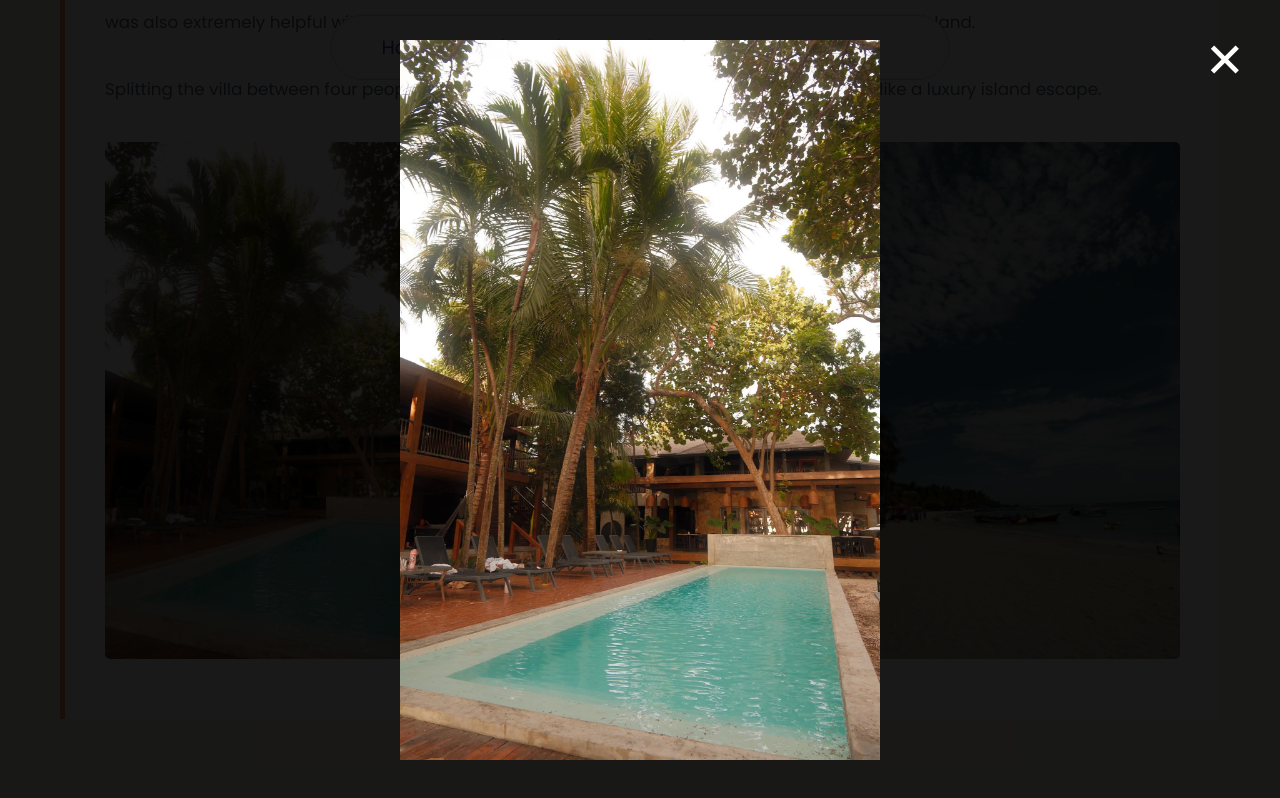
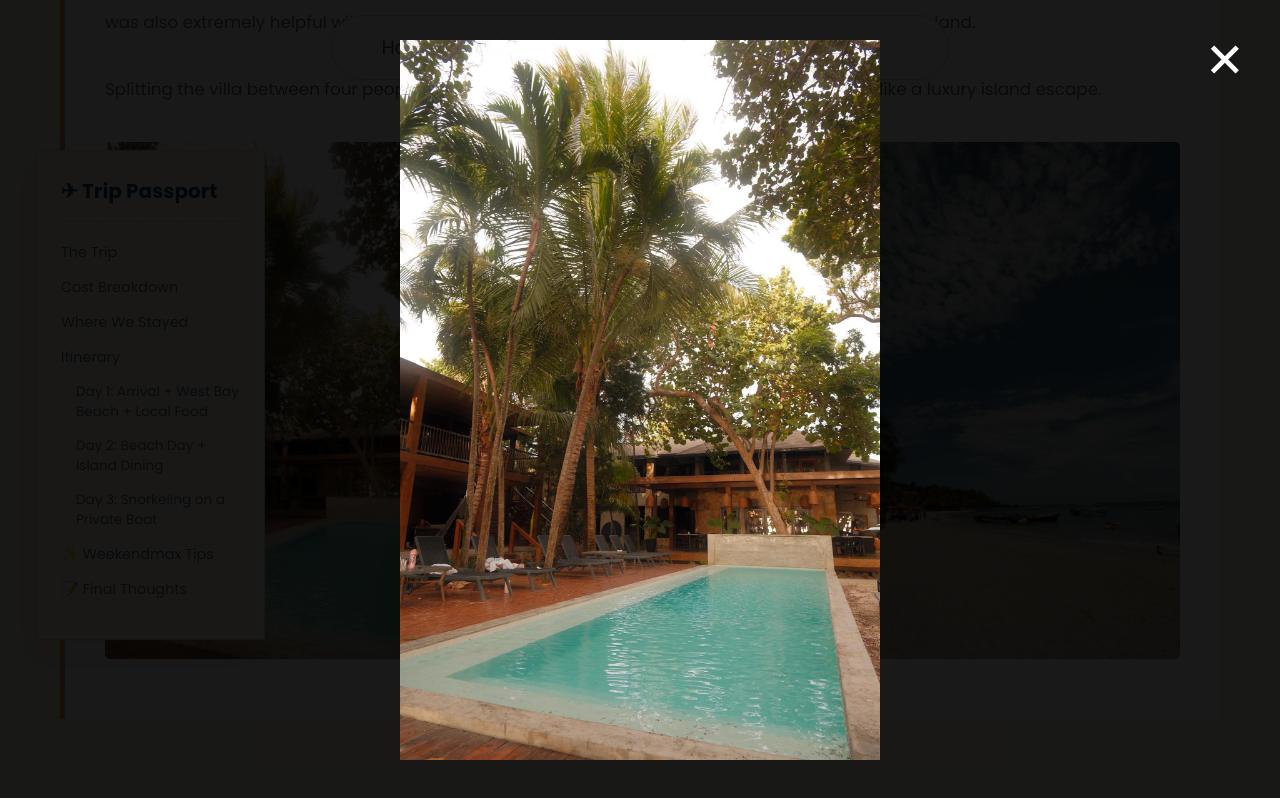
Before and after one commit to alyssaxto/weekendmax, a React (Vite) app in the folder letsweekendmax/: page /Roatan in a window 1280 px wide. Both pictures are taken after a click on the picture 277 px from the left and 2518 px from the top of the page. Shown: the part 2118-2916 px from the top of the page. Built offline with nearby package versions, Linux system fonts and the light colour scheme.

Commit message:
table of content

```diff
--- a/letsweekendmax/src/components/ItineraryTemplate.css
+++ b/letsweekendmax/src/components/ItineraryTemplate.css
@@ -72,7 +72,132 @@
 }
 
 
+/* ================= TRIP PASSPORT NAV ================= */
 
+
+.trip-nav{
+
+    position:fixed;
+
+    left:35px;
+
+    top:150px;
+
+    width:230px;
+
+    background:#fffaf0;
+
+    padding:25px;
+
+    border:1px solid #e6d8c5;
+
+    box-shadow:
+    0 15px 35px rgba(0,0,0,.08);
+
+    z-index:100;
+
+}
+
+
+
+.trip-nav h3{
+
+    margin:0 0 20px;
+
+    color:#23415d;
+
+    font-size:1.25rem;
+
+    border-bottom:1px dashed #d8c7ad;
+
+    padding-bottom:15px;
+
+}
+
+
+
+.trip-nav a{
+
+    display:block;
+
+    text-decoration:none;
+
+    color:#536273;
+
+    font-size:.9rem;
+
+    margin:14px 0;
+
+    transition:.25s ease;
+
+}
+
+
+
+.trip-nav a:hover{
+
+    color:#d58b5b;
+
+    transform:translateX(5px);
+
+}
+
+
+
+.trip-nav .day-link{
+
+    padding-left:15px;
+
+    font-size:.85rem;
+
+}
+
+
+
+/* ================= SMOOTH SCROLL ================= */
+
+
+html{
+
+    scroll-behavior:smooth;
+
+}
+
+
+/* Prevent headings hiding behind navbar */
+
+#overview,
+#cost,
+#hotel,
+#itinerary,
+[id^="day-"],
+#tips,
+#verdict{
+
+    scroll-margin-top:120px;
+
+}
+
+
+
+
+
+
+
+/* ================= TABLET + MOBILE ================= */
+
+
+@media(max-width:1200px){
+
+
+    .trip-nav{
+
+        display:none;
+
+    }
+
+
+}
 
 /* ================= SUMMARY ================= */
 
--- a/letsweekendmax/src/components/ItineraryTemplate.jsx
+++ b/letsweekendmax/src/components/ItineraryTemplate.jsx
@@ -13,11 +13,81 @@ export default function ItineraryTemplate({ trip }) {
         <section className="itinerary-page">
 
 
-            {/* COVER */}
+            {/* ================= TRIP NAV ================= */}
+
+            <nav className="trip-nav">
+
+                <h3>
+                    ✈ Trip Passport
+                </h3>
+
+
+                <a href="#overview">
+                    The Trip
+                </a>
+
+
+                <a href="#cost">
+                    Cost Breakdown
+                </a>
+
+
+                {trip.hotel && (
+
+                    <a href="#hotel">
+                        Where We Stayed
+                    </a>
+
+                )}
+
+
+                <a href="#itinerary">
+                    Itinerary
+                </a>
+
+
+
+                {trip.days.map((day,index)=>(
+
+                    <a
+                        key={index}
+                        href={`#day-${index+1}`}
+                        className="day-link"
+                    >
+
+                        Day {index+1}: {day.title}
+
+                    </a>
+
+                ))}
+
+
+
+                <a href="#tips">
+                    ✨ Weekendmax Tips
+                </a>
+
+
+
+                <a href="#verdict">
+                    📝 Final Thoughts
+                </a>
+
+
+            </nav>
+
+
+
+
+
+            {/* ================= COVER ================= */}
+
 
             <div
                 className="itinerary-cover"
-                style={{ backgroundImage: `url(${trip.cover})` }}
+                style={{
+                    backgroundImage:`url(${trip.cover})`
+                }}
             >
 
                 <div className="cover-overlay">
@@ -26,25 +96,36 @@ export default function ItineraryTemplate({ trip }) {
                         TRAVEL JOURNAL
                     </p>
 
+
                     <h1>
                         {trip.destination}
                     </h1>
+
 
                     <span>
                         {trip.duration} • {trip.season}
                     </span>
 
+
                 </div>
+
 
             </div>
 
 
 
-            {/* SUMMARY */}
+
+
+
+
+            {/* ================= SUMMARY ================= */}
+
 
             <div className="trip-summary">
 
+
                 <div>
+
                     <label>
                         Total Cost
                     </label>
@@ -52,10 +133,13 @@ export default function ItineraryTemplate({ trip }) {
                     <h2>
                         {trip.totalCost}
                     </h2>
+
                 </div>
 
 
+
                 <div>
+
                     <label>
                         Points Used
                     </label>
@@ -63,18 +147,26 @@ export default function ItineraryTemplate({ trip }) {
                     <h2>
                         {trip.points}
                     </h2>
+
                 </div>
 
 
+
+
                 <div>
+
                     <label>
                         Travelers
                     </label>
 
+
                     <h2>
                         {trip.travelers}
                     </h2>
+
                 </div>
+
+
 
             </div>
 
@@ -82,9 +174,17 @@ export default function ItineraryTemplate({ trip }) {
 
 
 
-            {/* OVERVIEW */}
 
-            <div className="journal-section">
+
+
+
+            {/* ================= OVERVIEW ================= */}
+
+
+            <div
+                className="journal-section"
+                id="overview"
+            >
 
                 <h2>
                     The Trip
@@ -95,22 +195,34 @@ export default function ItineraryTemplate({ trip }) {
                     {trip.description}
                 </p>
 
+
             </div>
 
 
 
 
 
-            {/* COST BREAKDOWN */}
 
-            <div className="journal-section">
+
+
+
+            {/* ================= COST ================= */}
+
+
+            <div
+                className="journal-section"
+                id="cost"
+            >
+
 
                 <h2>
                     Cost Breakdown
                 </h2>
 
 
+
                 <div className="cost-grid">
+
 
                     {trip.costs.map((item,index)=>(
 
@@ -133,32 +245,50 @@ export default function ItineraryTemplate({ trip }) {
                                 {item.price}
                             </strong>
 
+
                         </div>
+
 
                     ))}
 
+
                 </div>
+
 
             </div>
 
 
 
-{/* HOTEL */}
+
+
+
+
+
+
+            {/* ================= HOTEL ================= */}
+
 
             {trip.hotel && (
 
-    <div className="journal-section">
+            <div
+                className="journal-section"
+                id="hotel"
+            >
+
 
                 <h2>
                     Where We Stayed
                 </h2>
 
 
+
                 <div className="hotel-card">
+
 
                     <h3>
                         {trip.hotel.name}
                     </h3>
+
 
 
                     <p>
@@ -166,26 +296,26 @@ export default function ItineraryTemplate({ trip }) {
                     </p>
 
 
+
+
                     {trip.hotel.photos && (
 
                         <div className="hotel-photo-grid">
+
 
                             {trip.hotel.photos.map((photo,index)=>(
 
                                 <img
                                     key={index}
                                     src={photo}
-                            alt={`${trip.hotel.name} photo`}
-                            onClick={() => setSelectedPhoto(photo)}
+                                    alt="hotel"
+                                    onClick={() =>
+                                        setSelectedPhoto(photo)
+                                    }
                                 />
 
                             ))}
 
-                </div>
-
-            )}
-
-        </div>
 
                         </div>
 
@@ -193,13 +323,37 @@ export default function ItineraryTemplate({ trip }) {
 
 
 
-            {/* DAILY ITINERARY */}
+                </div>
 
-            <div className="journal-section">
+
+            </div>
+
+            )}
+
+
+
+
+
+
+
+
+
+
+
+            {/* ================= ITINERARY ================= */}
+
+
+
+            <div
+                className="journal-section"
+                id="itinerary"
+            >
+
 
                 <h2>
                     Itinerary
                 </h2>
+
 
 
                 {trip.days.map((day,index)=>(
@@ -207,16 +361,19 @@ export default function ItineraryTemplate({ trip }) {
 
                     <div
                         className="day-entry"
+                        id={`day-${index+1}`}
                         key={index}
                     >
+
 
 
                         <div className="day-header">
 
 
                             <span>
-                                DAY {index + 1}
+                                DAY {index+1}
                             </span>
+
 
 
                             <h3>
@@ -224,28 +381,41 @@ export default function ItineraryTemplate({ trip }) {
                             </h3>
 
 
+
                         </div>
+
+
+
 
 
                         <div className="day-description">
 
-{Array.isArray(day.description) ? (
 
-    day.description.map((paragraph, i)=>(
+                            {Array.isArray(day.description)
+
+                            ?
+
+                            day.description.map((text,i)=>(
+
                                 <p key={i}>
-            {paragraph}
+                                    {text}
                                 </p>
+
                             ))
 
-) : (
+                            :
 
                             <p>
                                 {day.description}
                             </p>
 
-)}
+                            }
+
 
                         </div>
+
+
+
 
 
 
@@ -254,16 +424,17 @@ export default function ItineraryTemplate({ trip }) {
 
                             {day.photos.map((photo,i)=>(
 
-
                                 <img
 
                                     key={i}
 
                                     src={photo}
 
-                                    alt={`${trip.destination} Day ${index + 1}`}
+                                    alt={`${trip.destination} day ${index+1}`}
 
-                                    onClick={() => setSelectedPhoto(photo)}
+                                    onClick={() =>
+                                        setSelectedPhoto(photo)
+                                    }
 
                                 />
 
@@ -281,6 +452,7 @@ export default function ItineraryTemplate({ trip }) {
                 ))}
 
 
+
             </div>
 
 
@@ -289,9 +461,16 @@ export default function ItineraryTemplate({ trip }) {
 
 
 
-            {/* WEEKENDMAX TIPS */}
 
-            <div className="tips-card">
+
+            {/* ================= TIPS ================= */}
+
+
+
+            <div
+                className="tips-card"
+                id="tips"
+            >
 
 
                 <h2>
@@ -302,14 +481,11 @@ export default function ItineraryTemplate({ trip }) {
 
                 <ul>
 
-
                 {trip.tips.map((tip,index)=>(
-
 
                     <li key={index}>
                         {tip}
                     </li>
-
 
                 ))}
 
@@ -319,12 +495,25 @@ export default function ItineraryTemplate({ trip }) {
 
             </div>
 
-{/* FINAL VERDICT */}
 
-<div className="journal-section verdict-section">
+
+
+
+
+
+
+
+            {/* ================= VERDICT ================= */}
+
+
+
+            <div
+                className="journal-section verdict-section"
+                id="verdict"
+            >
 
                 <h2>
-        Why Roatán is Worth Weekendmaxing
+                    Why {trip.destination} is Worth Weekendmaxing
                 </h2>
 
 
@@ -332,7 +521,12 @@ export default function ItineraryTemplate({ trip }) {
                     {trip.verdict}
                 </p>
 
+
             </div>
+
+
+
+
 
 
         </section>
@@ -341,45 +535,34 @@ export default function ItineraryTemplate({ trip }) {
 
 
 
-        {/* PHOTO LIGHTBOX */}
+
+
+
+
+        {/* ================= LIGHTBOX ================= */}
+
 
 
         {selectedPhoto && (
 
             <div
-
                 className="photo-modal"
-
                 onClick={() => setSelectedPhoto(null)}
-
             >
 
-
                 <img
-
                     src={selectedPhoto}
-
-                    alt="Expanded travel photo"
-
+                    alt="expanded"
                     onClick={(e)=>e.stopPropagation()}
-
                 />
 
 
-
-                <button
-
-                    onClick={() => setSelectedPhoto(null)}
-
-                >
-
+                <button>
                     ✕
-
                 </button>
 
 
             </div>
-
 
         )}
 
```
Lines whose indentation alone changed are shown as unchanged.
